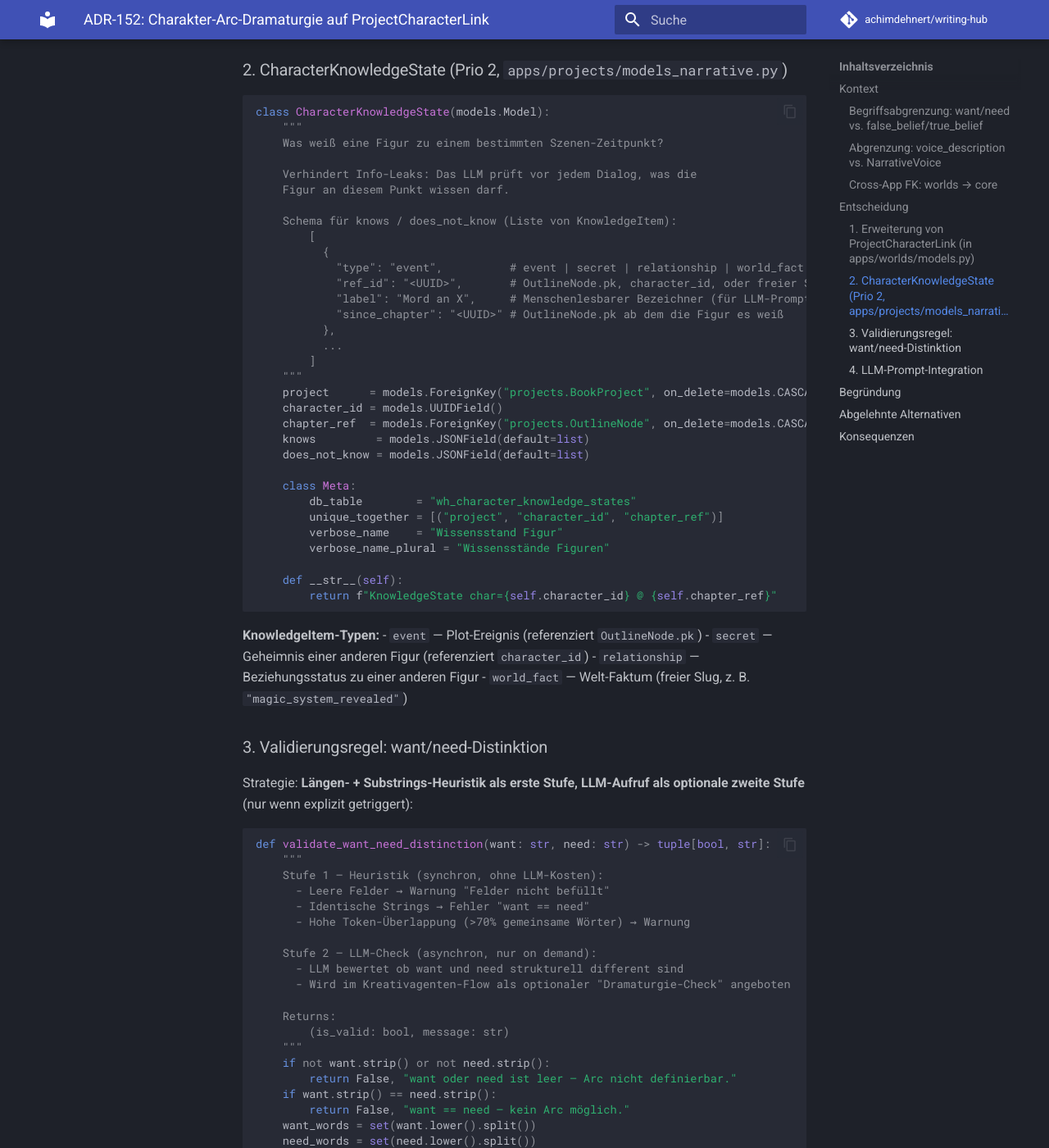
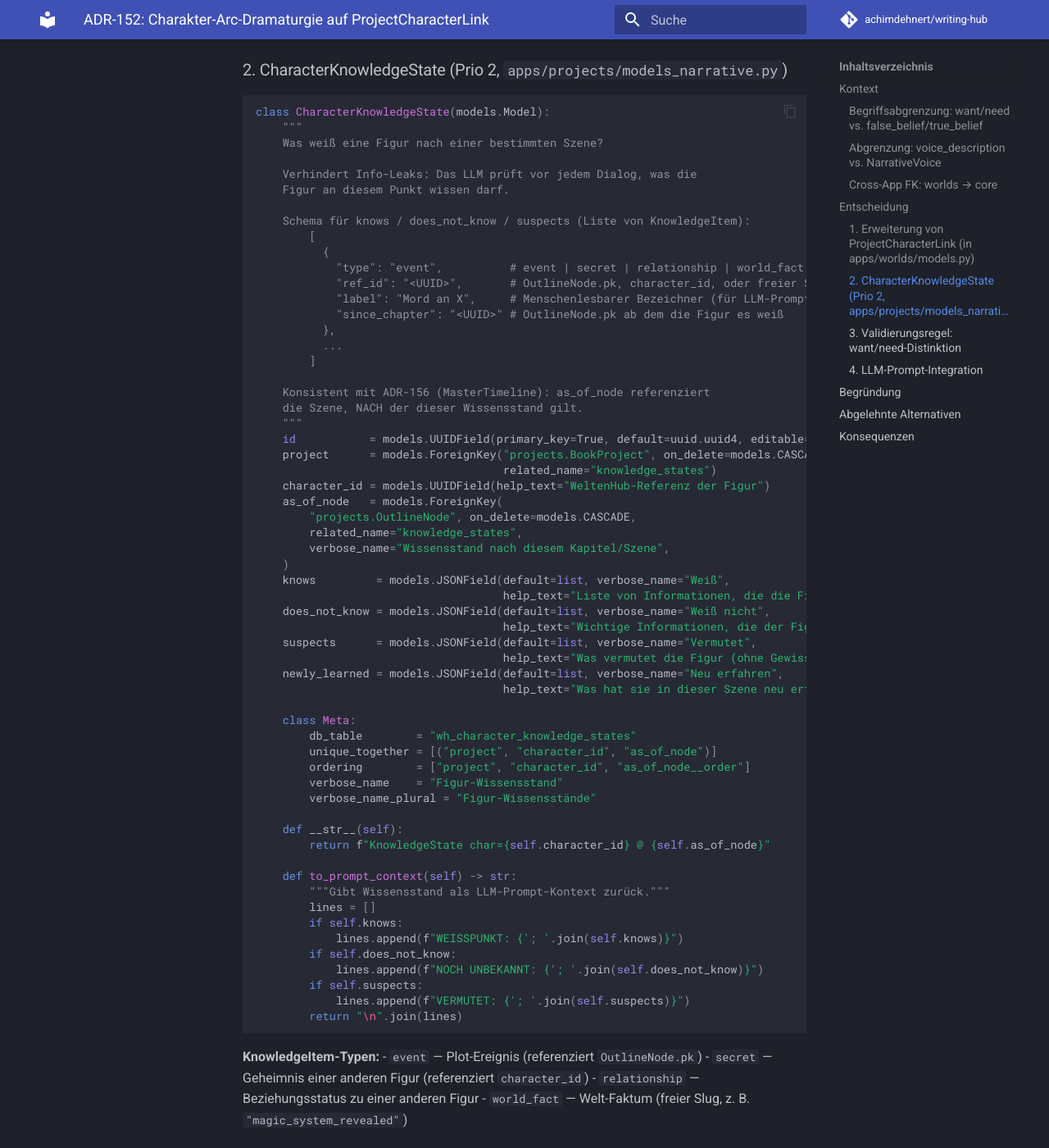
Before and after one commit to achimdehnert/writing-hub, an MkDocs documentation site: the page built from docs/adr/ADR-152-charakter-arc-dramaturgie.md, in a window 1280 px wide and 1400 px high, scrolled down 3346 px. Shown: the whole window at 82% size. Built offline with MkDocs 1.6.1 and Material for MkDocs 9.7.7, drawn with Linux system fonts in a browser that asks for light colours; comment, search, counter and statistics services are not loaded.

Commit message:
docs: ADR-151-154 Review-Fixes — timeline_position CharField, CharacterKnowledgeState sync, SSE-Hash TODO, ORM-Pfad fix

````diff
--- a/docs/adr/ADR-152-charakter-arc-dramaturgie.md
+++ b/docs/adr/ADR-152-charakter-arc-dramaturgie.md
@@ -147,12 +147,12 @@ is_narrator = models.BooleanField(
 ```python
 class CharacterKnowledgeState(models.Model):
     """
-    Was weiß eine Figur zu einem bestimmten Szenen-Zeitpunkt?
+    Was weiß eine Figur nach einer bestimmten Szene?
 
     Verhindert Info-Leaks: Das LLM prüft vor jedem Dialog, was die
     Figur an diesem Punkt wissen darf.
 
-    Schema für knows / does_not_know (Liste von KnowledgeItem):
+    Schema für knows / does_not_know / suspects (Liste von KnowledgeItem):
         [
           {
             "type": "event",          # event | secret | relationship | world_fact
@@ -162,21 +162,48 @@ class CharacterKnowledgeState(models.Model):
           },
           ...
         ]
+
+    Konsistent mit ADR-156 (MasterTimeline): as_of_node referenziert
+    die Szene, NACH der dieser Wissensstand gilt.
     """
-    project      = models.ForeignKey("projects.BookProject", on_delete=models.CASCADE)
-    character_id = models.UUIDField()
-    chapter_ref  = models.ForeignKey("projects.OutlineNode", on_delete=models.CASCADE)
-    knows         = models.JSONField(default=list)
-    does_not_know = models.JSONField(default=list)
+    id           = models.UUIDField(primary_key=True, default=uuid.uuid4, editable=False)
+    project      = models.ForeignKey("projects.BookProject", on_delete=models.CASCADE,
+                                     related_name="knowledge_states")
+    character_id = models.UUIDField(help_text="WeltenHub-Referenz der Figur")
+    as_of_node   = models.ForeignKey(
+        "projects.OutlineNode", on_delete=models.CASCADE,
+        related_name="knowledge_states",
+        verbose_name="Wissensstand nach diesem Kapitel/Szene",
+    )
+    knows         = models.JSONField(default=list, verbose_name="Weiß",
+                                     help_text="Liste von Informationen, die die Figur jetzt weiß.")
+    does_not_know = models.JSONField(default=list, verbose_name="Weiß nicht",
+                                     help_text="Wichtige Informationen, die der Figur noch verborgen sind.")
+    suspects      = models.JSONField(default=list, verbose_name="Vermutet",
+                                     help_text="Was vermutet die Figur (ohne Gewissheit)?")
+    newly_learned = models.JSONField(default=list, verbose_name="Neu erfahren",
+                                     help_text="Was hat sie in dieser Szene neu erfahren?")
 
     class Meta:
         db_table        = "wh_character_knowledge_states"
-        unique_together = [("project", "character_id", "chapter_ref")]
-        verbose_name    = "Wissensstand Figur"
-        verbose_name_plural = "Wissensstände Figuren"
+        unique_together = [("project", "character_id", "as_of_node")]
+        ordering        = ["project", "character_id", "as_of_node__order"]
+        verbose_name    = "Figur-Wissensstand"
+        verbose_name_plural = "Figur-Wissensstände"
 
     def __str__(self):
-        return f"KnowledgeState char={self.character_id} @ {self.chapter_ref}"
+        return f"KnowledgeState char={self.character_id} @ {self.as_of_node}"
+
+    def to_prompt_context(self) -> str:
+        """Gibt Wissensstand als LLM-Prompt-Kontext zurück."""
+        lines = []
+        if self.knows:
+            lines.append(f"WEISSPUNKT: {'; '.join(self.knows)}")
+        if self.does_not_know:
+            lines.append(f"NOCH UNBEKANNT: {'; '.join(self.does_not_know)}")
+        if self.suspects:
+            lines.append(f"VERMUTET: {'; '.join(self.suspects)}")
+        return "\n".join(lines)
 ```
 
 **KnowledgeItem-Typen:**
````
Also changed, not shown: docs/adr/ADR-151-dramaturgische-felder-outlinenode-lookups.md (+6 -1 lines), docs/adr/ADR-153-frontend-css-design-tokens-htmx.md (+4 -1 lines), docs/adr/ADR-154-drama-dashboard-content-type-uis.md (+2 -1 lines).
